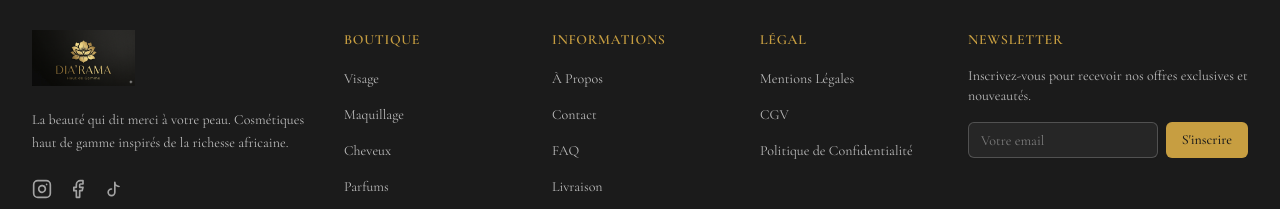
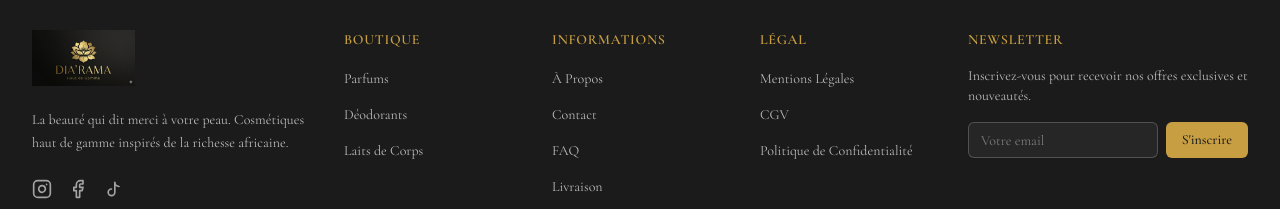
Before and after one commit to mactar27/Dia-Rama, a Next.js app: page / in a window 1280 px wide. Shown: the part 3475-3684 px from the top of the page. Built offline with nearby package versions, Linux system fonts and the light colour scheme.

Commit message:
Standardize category names across the site

```diff
--- a/components/layout/footer.tsx
+++ b/components/layout/footer.tsx
@@ -21,10 +21,9 @@ const TikTok = (props: React.SVGProps<SVGSVGElement>) => (
 
 const footerLinks = {
   boutique: [
-    { name: "Visage", href: "/boutique?category=visage" },
-    { name: "Maquillage", href: "/boutique?category=maquillage" },
-    { name: "Cheveux", href: "/boutique?category=cheveux" },
     { name: "Parfums", href: "/boutique?category=parfums" },
+    { name: "Déodorants", href: "/boutique?category=deodorants" },
+    { name: "Laits de Corps", href: "/boutique?category=laits-corps" },
   ],
   informations: [
     { name: "À Propos", href: "/a-propos" },
```
